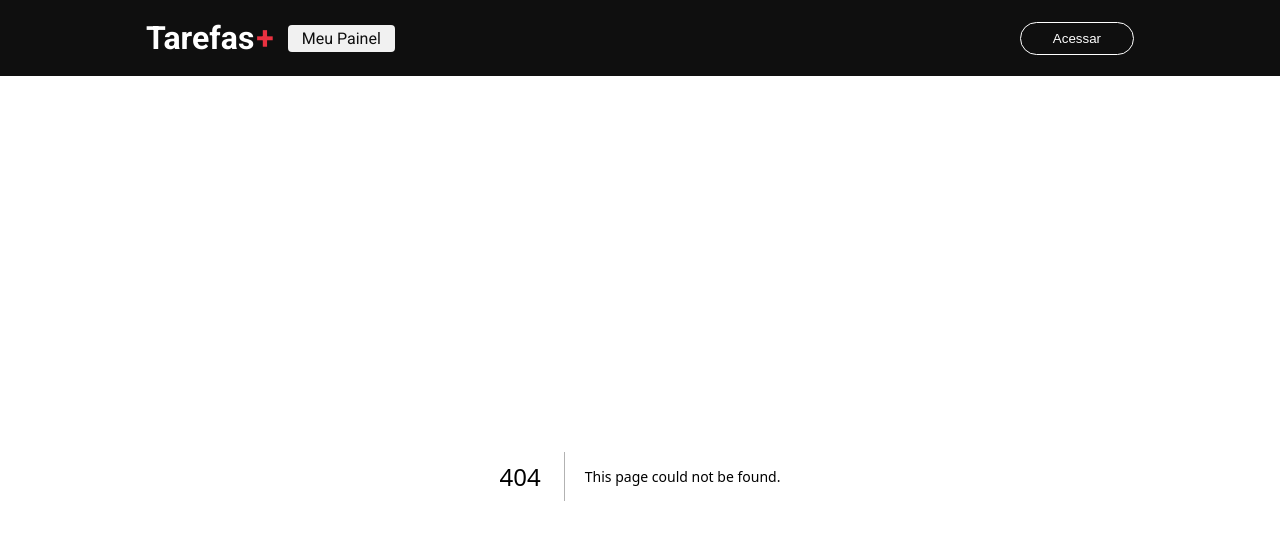
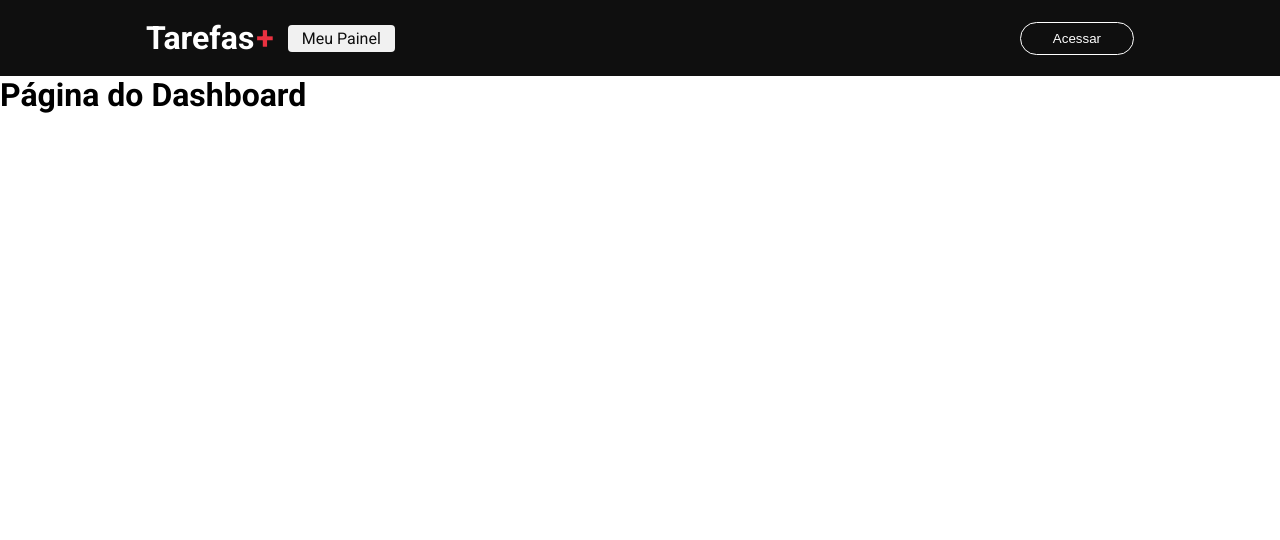
Before and after one commit to maugois/tarefas, a Next.js app: page /dashboard in a window 1280 px wide. Before the commit this address had no page. Shown: the top 540 px of the page. Built offline with nearby package versions, Linux system fonts and the light colour scheme.

Commit message:
feat: create page dashboard

```diff
--- a/package.json
+++ b/package.json
@@ -10,6 +10,7 @@
   },
   "dependencies": {
     "next": "16.1.6",
+    "next-auth": "^4.24.13",
     "react": "19.2.3",
     "react-dom": "19.2.3"
   },
--- /dev/null
+++ b/src/app/dashboard/page.tsx
@@ -0,0 +1,14 @@
+import styles from './styles.module.css'
+import Head from 'next/head'
+
+export default function Dashboard() {
+    return (
+        <div className={styles.container}>
+            <Head>
+                <title>Meu Painel | Tarefas+</title>
+            </Head>
+
+            <h1>Página do Dashboard</h1>
+        </div>
+    )
+}
```
Also changed, not shown: src/app/dashboard/styles.module.css (added), 1 other file (tests, documents, lock files or other folders).
